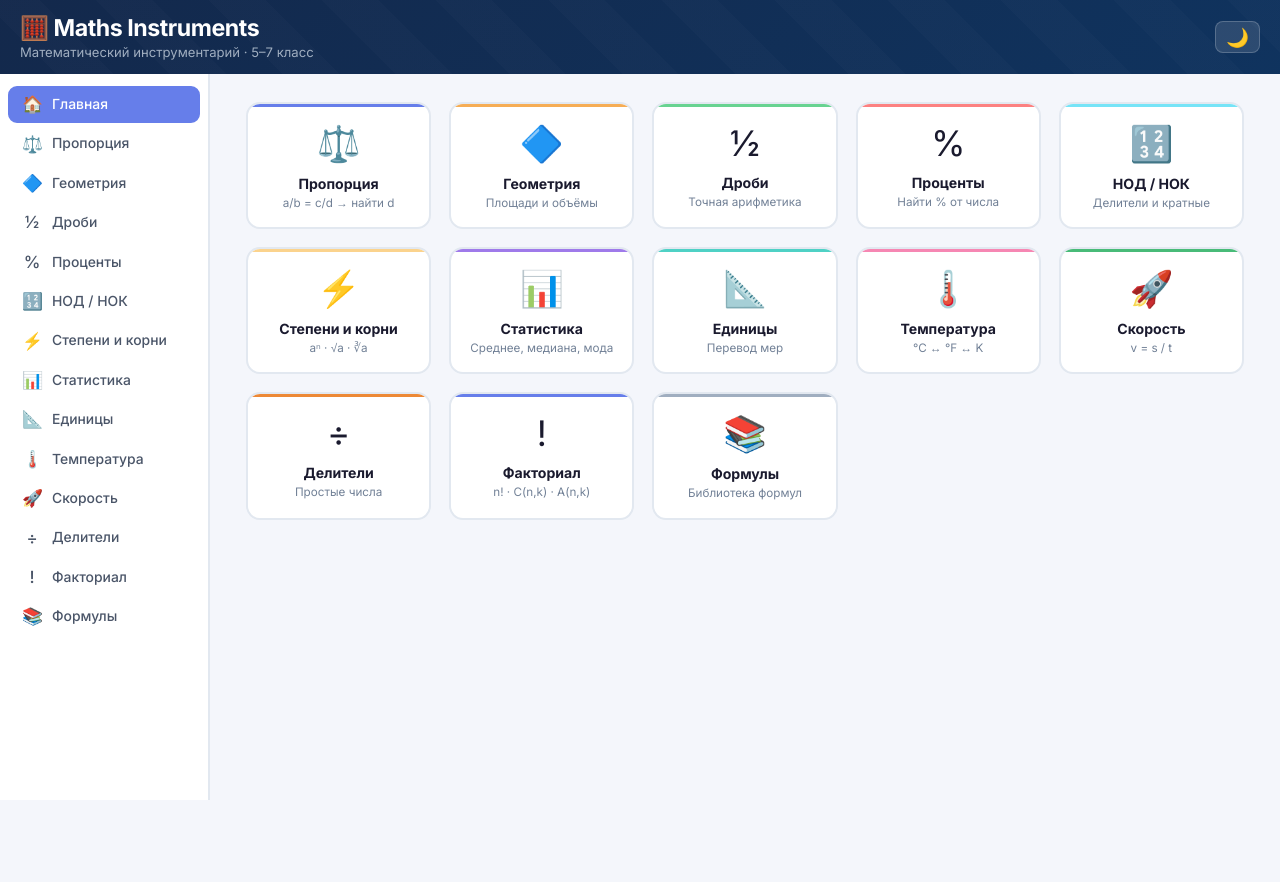
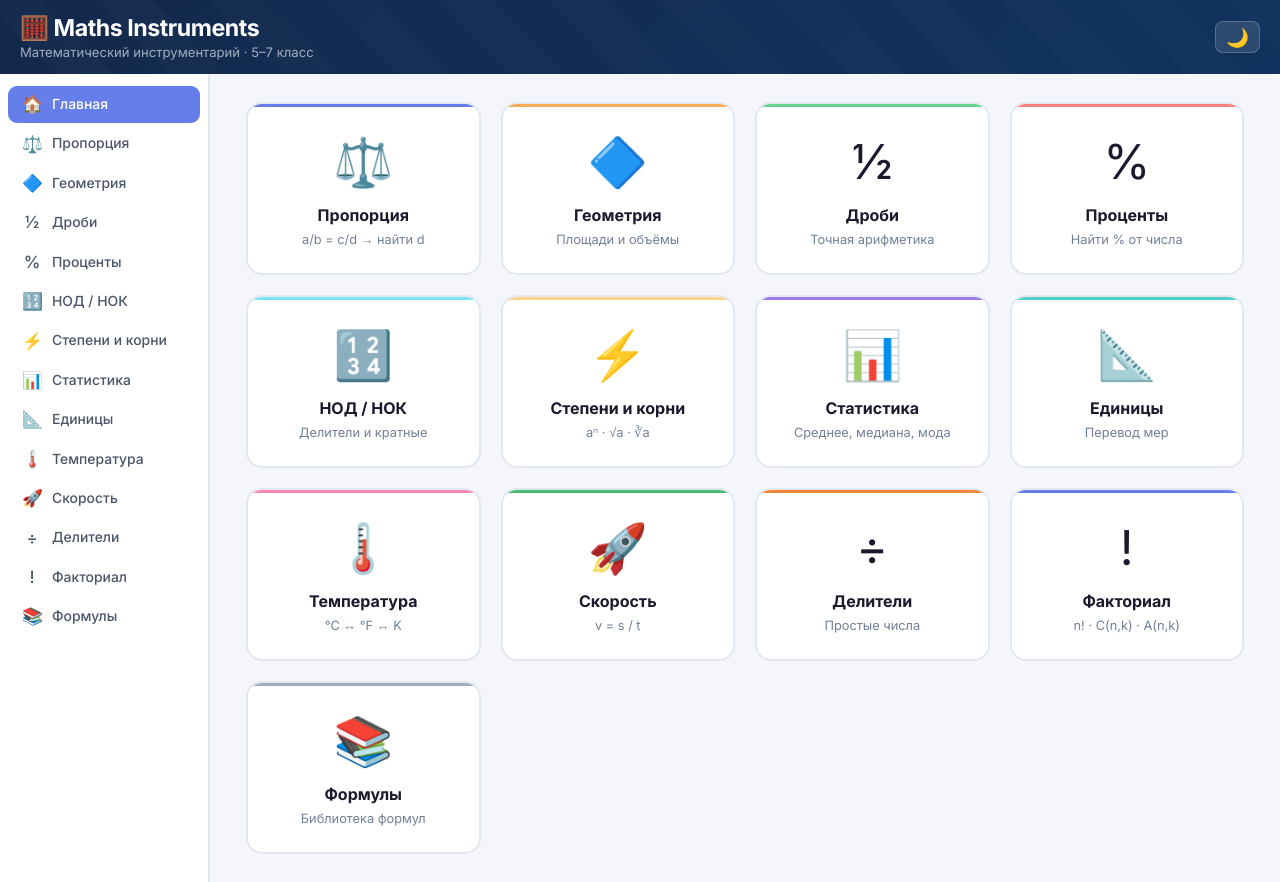
Before and after one commit to feodorm14-hue/math-tools, a website built with Vite: page frontend/index.html in a window 1280 px wide. Before the commit the page ends 800 px from the top, so only its background shows below. Built offline with nearby package versions, Linux system fonts and the light colour scheme.

Commit message:
feat: увеличить плитки дашборда

```diff
--- a/frontend/style.css
+++ b/frontend/style.css
@@ -316,22 +316,22 @@ button:active { transform: scale(0.97); }
 /* ── Dashboard ─────────────────────────────────────────────────────────────── */
 .dashboard-grid {
   display: grid;
-  grid-template-columns: repeat(auto-fill, minmax(160px, 1fr));
-  gap: 16px;
+  grid-template-columns: repeat(auto-fill, minmax(200px, 1fr));
+  gap: 18px;
 }
 
 @media (min-width: 900px) {
   .dashboard-grid {
-    grid-template-columns: repeat(auto-fill, minmax(170px, 1fr));
-    gap: 18px;
+    grid-template-columns: repeat(auto-fill, minmax(220px, 1fr));
+    gap: 20px;
   }
 }
 
 .dash-card {
   background: var(--surface);
   border: 2px solid var(--border);
-  border-radius: 14px;
-  padding: 18px 14px 16px;
+  border-radius: 16px;
+  padding: 28px 18px 24px;
   cursor: pointer;
   transition: transform var(--transition), box-shadow var(--transition), border-color var(--transition);
   text-align: center;
@@ -356,20 +356,20 @@ button:active { transform: scale(0.97); }
 .dash-card:active { transform: translateY(-2px); }
 
 .dash-card-icon {
-  font-size: 2.2rem;
-  margin-bottom: 10px;
+  font-size: 3rem;
+  margin-bottom: 14px;
   display: block;
 }
 .dash-card-name {
   font-weight: 700;
-  font-size: 0.88rem;
+  font-size: 1rem;
   color: var(--text);
-  margin-bottom: 4px;
+  margin-bottom: 6px;
 }
 .dash-card-desc {
-  font-size: 0.73rem;
+  font-size: 0.8rem;
   color: var(--text-faint);
-  line-height: 1.3;
+  line-height: 1.4;
 }
 
 /* ── Geo sub-tabs ──────────────────────────────────────────────────────────── */
```
